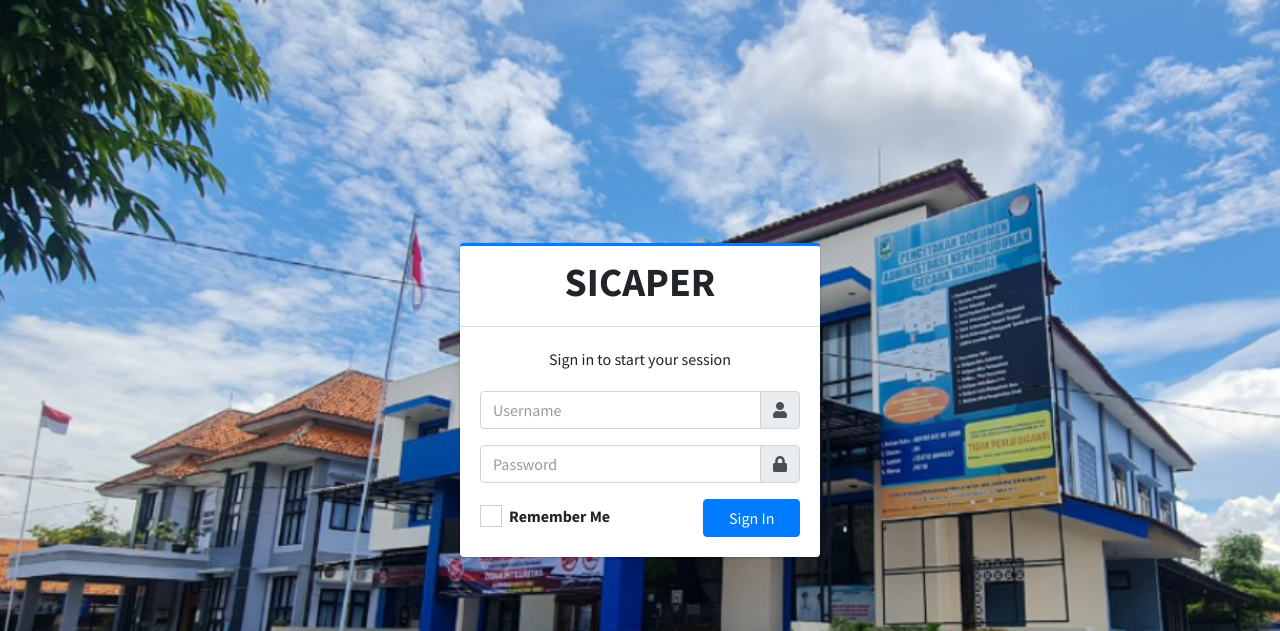
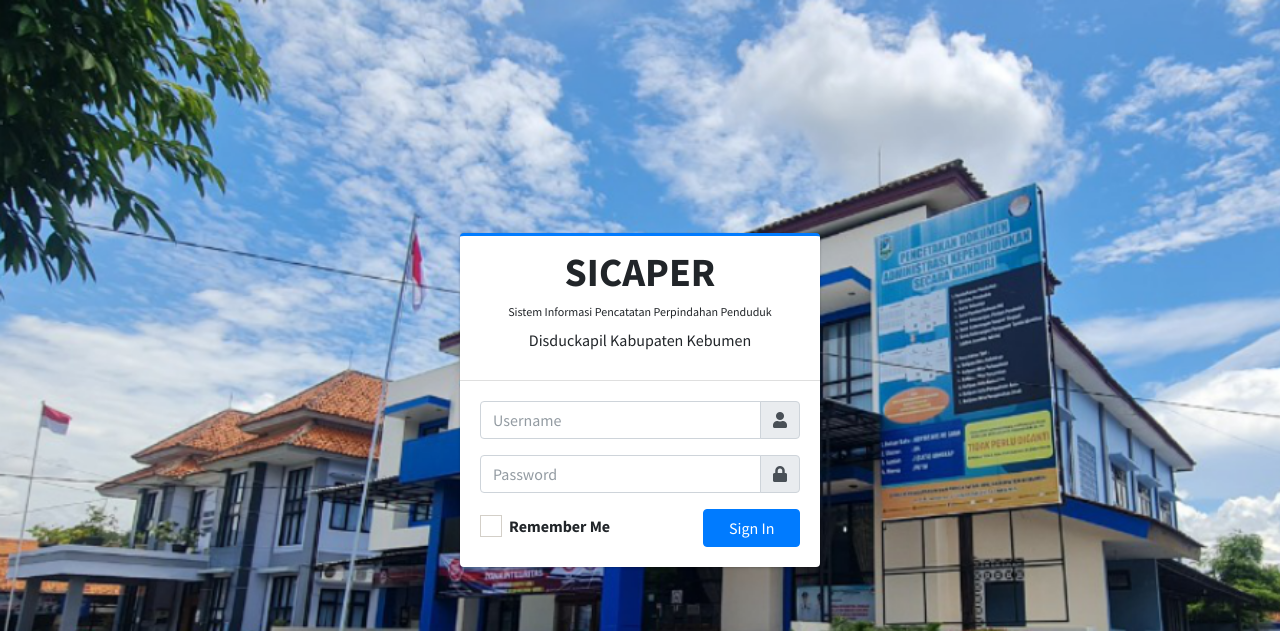
Before and after one commit to adamprabowo/sicaper, a CodeIgniter app: page /sicaper/index.php/login/index in a window 1280 px wide. Shown: the top 631 px of the page. Run offline with CodeIgniter, Linux system fonts and the light colour scheme; some libraries are stand-ins or nearby versions.

Commit message:
update halaman login

```diff
--- a/application/views/v_login.php
+++ b/application/views/v_login.php
@@ -43,9 +43,11 @@
     <div class="card-header text-center">
       <!-- <a href="<?=base_url()?>assets/index2.html" class="h1"><b>SICAPER</b> <sub>kependudukan</sub></a> -->
       <h1><b>SICAPER</b></h1>
+      <sup>Sistem Informasi Pencatatan Perpindahan Penduduk</sup>
+      <p>Disduckapil Kabupaten Kebumen</p>
     </div>
     <div class="card-body">
-      <p class="login-box-msg">Sign in to start your session</p>
+      <!-- <p class="login-box-msg">Sign in to start your session</p> -->
 
       <form action="<?=base_url()?>login/action" method="post">
         <div class="input-group mb-3">
```
